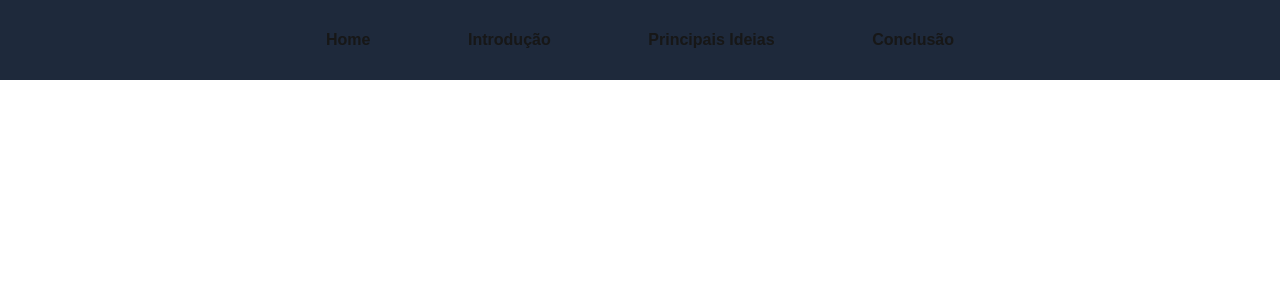
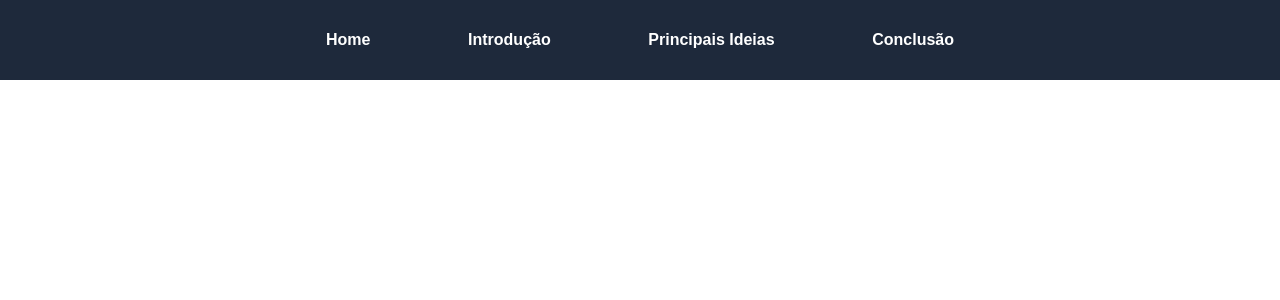
Before and after one commit to MatheusGmota/CP5-Front, a Next.js app: page / in a window 1280 px wide. Shown: the top 300 px of the page. Built offline with nearby package versions, Linux system fonts and the light colour scheme.

Commit message:
Alterações no estilo do cabecalho

```diff
--- a/src/components/Cabecalho/Cabecalho.tsx
+++ b/src/components/Cabecalho/Cabecalho.tsx
@@ -2,7 +2,7 @@ import Menu from "../Menu/Menu";
 
 export default function Cabecalho() {
   return (
-    <header className="fixed flex justify-center items-center w-full h-20 p-3 bg-slate-800">
+    <header className="fixed top-0 flex justify-center items-center w-full h-20 p-3 bg-slate-800">
         <Menu/>
     </header>
   )
--- a/src/components/Menu/Menu.tsx
+++ b/src/components/Menu/Menu.tsx
@@ -4,10 +4,10 @@ export default function Menu() {
   return (
     <nav className="flex justify-center items-center w-full">
         <ul className="flex justify-between items-center w-1/2">
-            <li><Link className="font-semibold hover:underline" href="/" >Home</Link></li>
-            <li><Link className="font-semibold hover:underline" href="/introducao" >Introdução</Link></li>
-            <li><Link className="font-semibold hover:underline" href="/ideias" >Principais Ideias</Link></li>
-            <li><Link className="font-semibold hover:underline" href="/conclusao" >Conclusão</Link></li>
+            <li><Link className="text-white font-semibold hover:underline" href="/" >Home</Link></li>
+            <li><Link className="text-white font-semibold hover:underline" href="/introducao" >Introdução</Link></li>
+            <li><Link className="text-white font-semibold hover:underline" href="/ideias" >Principais Ideias</Link></li>
+            <li><Link className="text-white font-semibold hover:underline" href="/conclusao" >Conclusão</Link></li>
         </ul>
     </nav>
   )
```
